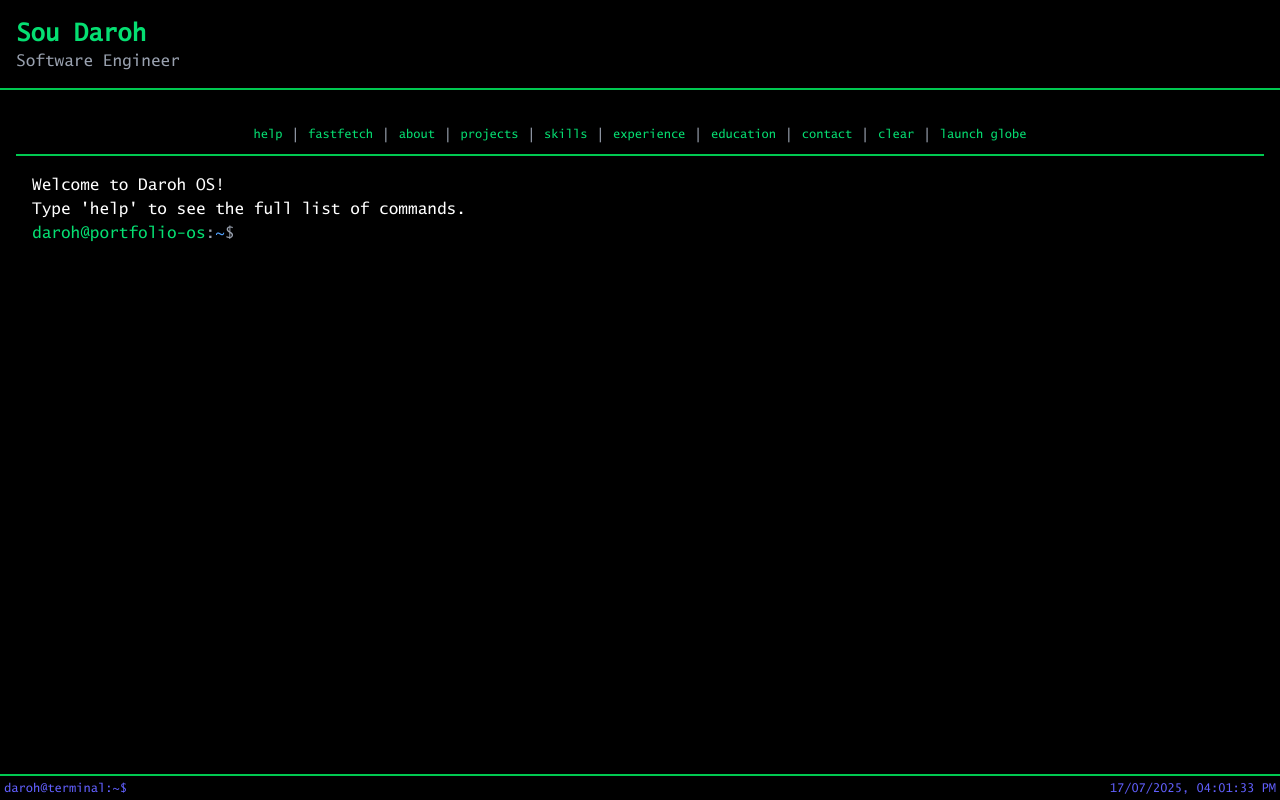
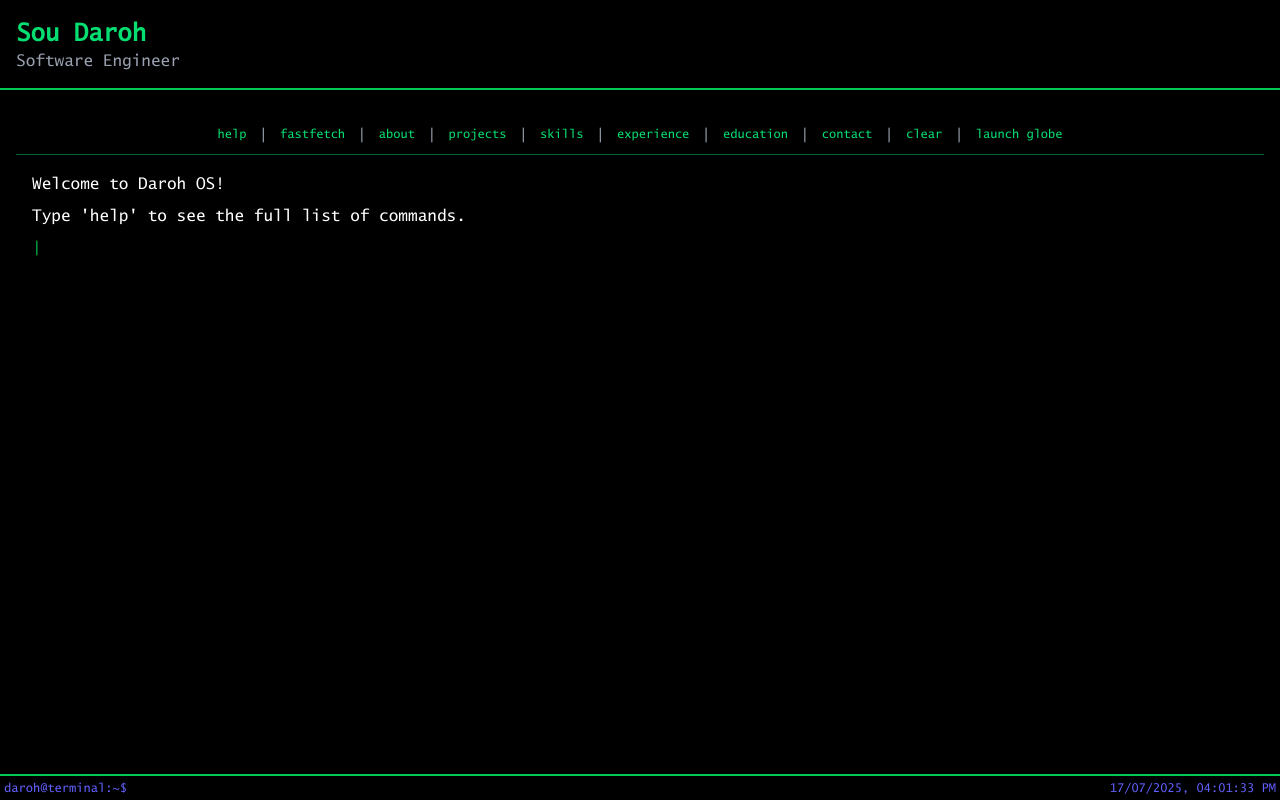
Before and after one commit to vannputh/puth-terminal, a Next.js app: page / in a window 1280 px wide. Built offline with nearby package versions, Linux system fonts and the light colour scheme.

Commit message:
improved the terminal, fastfetch new features, fixed other bugs

```diff
--- a/src/components/Terminal.tsx
+++ b/src/components/Terminal.tsx
@@ -2,10 +2,194 @@
 
 import React, { Suspense, useEffect } from "react";
 import dynamic from "next/dynamic";
+import { FaGithub, FaLinkedin, FaEnvelope } from "react-icons/fa";
 import { useTerminal } from "@/hooks/useTerminal";
 import { commandList } from "@/config/commands";
+import TerminalOutput from "./TerminalOutput";
 
 const Globe = dynamic(() => import("./Globe"));
+
+const CommandButton = ({ command, onClick }: { command: any; onClick: (cmd: string) => void }) => (
+  <button
+    className="text-green-400 mx-2 my-1 text-xs hover:bg-green-500 hover:text-black cursor-pointer px-1 rounded"
+    onClick={() => onClick(command.name)}
+  >
+    {command.icon && <span className="mr-1">{command.icon}</span>}
+    {command.name}
+  </button>
+);
+
+const TerminalHeader = ({ executeCommand }: { executeCommand: (cmd: string) => void }) => (
+  <div className="bg-black p-2 text-center flex-shrink-0 border-b border-green-800">
+    <div className="mt-2 flex items-center justify-center flex-wrap">
+      {commandList.map((cmd, index) => (
+        <React.Fragment key={cmd.name}>
+          <CommandButton command={cmd} onClick={executeCommand} />
+          {index < commandList.length - 1 && (
+            <span className="text-gray-400 hidden md:inline">|</span>
+          )}
+        </React.Fragment>
+      ))}
+    </div>
+  </div>
+);
+
+const HistoryLine = ({ line }: { line: any }) => {
+  if (typeof line === "string") {
+    return <TerminalOutput html={line} />;
+  }
+
+  if (typeof line === "object" && line !== null) {
+    switch (line.type) {
+      case "fastfetch":
+        const {
+          name, os, kernel, uptime, shell, terminal, resolution, colorDepth, pixelRatio,
+          cpu, gpu, memoryUsed, deviceType, platform, timezone, language, contact, art, title
+        } = line.data;
+        const fastfetchArt = art.replace(
+          'class="text-green-400"',
+          'class="text-primary"'
+        );
+
+        const ContactLink = ({
+          icon,
+          href,
+          text,
+          className,
+        }: {
+          icon: React.ReactNode;
+          href: string;
+          text: string;
+          className?: string;
+        }) => (
+          <a
+            href={href}
+            target="_blank"
+            rel="noopener noreferrer"
+            className={`flex items-center ${className}`}
+          >
+            {icon}
+            <span className="ml-2">{text}</span>
+          </a>
+        );
+
+        return (
+          <div className="flex">
+            <div className="w-1/3 pr-4">
+              <div
+                className="font-mono text-primary whitespace-pre"
+                dangerouslySetInnerHTML={{ __html: fastfetchArt }}
+              />
+            </div>
+            <div className="w-2/3 flex flex-col space-y-1 text-sm">
+              <div>
+                <span className="text-green-400 font-bold">
+                  {name}@terminal
+                </span>
+              </div>
+              <div>{"-".repeat(`${name}@terminal`.length)}</div>
+              <div className="space-y-1">
+                <div><span className="font-bold text-indigo-400">Title:</span> <span className="text-yellow-400">{title}</span></div>
+                <div><span className="font-bold text-indigo-400">OS:</span> <span className="text-blue-400">{os}</span></div>
+                <div><span className="font-bold text-indigo-400">Host:</span> <span className="text-blue-300">{deviceType} ({platform})</span></div>
+                <div><span className="font-bold text-indigo-400">Kernel:</span> <span className="text-blue-200">{kernel}</span></div>
+                <div><span className="font-bold text-indigo-400">Uptime:</span> <span className="text-green-400">{uptime}</span></div>
+                <div><span className="font-bold text-indigo-400">Shell:</span> <span className="text-purple-400">{shell}</span></div>
+                <div><span className="font-bold text-indigo-400">Display:</span> <span className="text-orange-400">{resolution}</span></div>
+                <div><span className="font-bold text-indigo-400">DE:</span> <span className="text-purple-300">{terminal}</span></div>
+                <div><span className="font-bold text-indigo-400">Terminal:</span> <span className="text-purple-200">{shell}</span></div>
+                <div><span className="font-bold text-indigo-400">CPU:</span> <span className="text-red-400">{cpu}</span></div>
+                <div><span className="font-bold text-indigo-400">GPU:</span> <span className="text-red-300">{gpu}</span></div>
+                {memoryUsed !== "Unknown" && <div><span className="font-bold text-indigo-400">Memory:</span> <span className="text-red-200">{memoryUsed}</span></div>}
+                <div><span className="font-bold text-indigo-400">Locale:</span> <span className="text-gray-300">{language}</span></div>
+              </div>
+              <div className="pt-2">
+                <div><span className="font-bold text-indigo-400">Contact:</span></div>
+                <div className="ml-4 flex flex-col space-y-1">
+                  <ContactLink
+                    icon={<FaEnvelope size={14} className="text-red-400" />}
+                    href={`mailto:${contact.email}`}
+                    text={contact.email}
+                    className="text-yellow-300 hover:text-yellow-100"
+                  />
+                  <ContactLink
+                    icon={<FaGithub size={14}/>}
+                    href={`https://github.com/${contact.github}`}
+                    text={contact.github}
+                    className="text-white-300 hover:text-green-100"
+                  />
+                  <ContactLink
+                    icon={<FaLinkedin size={14} className="text-blue-400" />}
+                    href={`https://linkedin.com/in/${contact.linkedin}`}
+                    text={contact.linkedin}
+                    className="text-blue-300 hover:text-blue-100"
+                  />
+                </div>
+              </div>
+            </div>
+          </div>
+        );
+      default:
+        return <TerminalOutput html={JSON.stringify(line)} />;
+    }
+  } else if (typeof line === 'string' && line.includes("Command not found")) {
+    return <TerminalOutput html={line} />;
+  }
+
+
+  return null;
+};
+
+const TerminalHistory = ({ history }: { history: any[] }) => (
+  <div>
+    {history.map((line, index) => (
+      <div key={index} className="mb-2">
+        <HistoryLine line={line} />
+      </div>
+    ))}
+  </div>
+);
+
+const TerminalInput = ({
+  input,
+  promptLine1,
+  promptLine2,
+  isTyping,
+  onInputChange,
+  onInputKeyDown,
+}: {
+  input: string;
+  promptLine1: string;
+  promptLine2: string;
+  isTyping: boolean;
+  onInputChange: (e: React.ChangeEvent<HTMLInputElement>) => void;
+  onInputKeyDown: (e: React.KeyboardEvent<HTMLInputElement>) => void;
+}) =>
+  !isTyping && (
+    <div>
+      <div>
+        <TerminalOutput html={promptLine1} />
+      </div>
+      <div className="flex items-center">
+        <div className="flex-shrink-0">
+          <TerminalOutput html={promptLine2} />
+        </div>
+        <input
+          id="terminal-input"
+          type="text"
+          value={input}
+          onChange={onInputChange}
+          onKeyDown={onInputKeyDown}
+          className="bg-transparent border-none text-green-400 focus:outline-none caret-transparent"
+          autoComplete="off"
+          autoFocus
+          disabled={isTyping}
+          style={{ width: `${input.length}ch` }}
+        />
+        <span className="blinking-cursor text-green-500">|</span>
+      </div>
+    </div>
+  );
 
 const Terminal = () => {
   const {
@@ -14,10 +198,12 @@ const Terminal = () => {
     isTyping,
     showGlobe,
     terminalRef,
-    styledPrompt,
+    promptLine1,
+    promptLine2,
     handleInputChange,
     handleInputKeyDown,
     setShowGlobe,
+    executeCommand,
   } = useTerminal();
 
   useEffect(() => {
@@ -27,51 +213,27 @@ const Terminal = () => {
   }, [history, isTyping]);
 
   return (
-    <>
-      <div className="w-full h-full bg-black shadow-lg overflow-hidden flex flex-col">
-        <div className="bg-black p-2 text-center flex-shrink-0 border-b-2 border-green-500">
-          <div className="mt-2 flex items-center justify-center flex-wrap">
-            {commandList.map((cmd, index) => (
-              <React.Fragment key={cmd.name}>
-                <span className="text-green-400 mx-2 my-1 text-xs">{cmd.name}</span>
-                {index < commandList.length - 1 && (
-                  <span className="text-gray-400 hidden md:inline">|</span>
-                )}
-              </React.Fragment>
-            ))}
-          </div>
-        </div>
+    <div className="w-full h-full bg-black shadow-lg flex flex-col terminal">
+      <TerminalHeader executeCommand={executeCommand} />
       <div
         ref={terminalRef}
         className="p-4 text-white font-mono flex-grow overflow-y-auto"
         onClick={() => document.getElementById("terminal-input")?.focus()}
       >
-          <div>
-            {history.map((line, index) => (
-              <div key={index} dangerouslySetInnerHTML={{ __html: line }} />
-            ))}
-          </div>
-          {!isTyping && (
-            <div className="flex items-center">
-              <div className="flex-shrink-0 mr-2" dangerouslySetInnerHTML={{ __html: styledPrompt }}></div>
-              <input
-                id="terminal-input"
-                type="text"
-                value={input}
-                onChange={handleInputChange}
-                onKeyDown={handleInputKeyDown}
-                className="bg-transparent border-none text-white w-full focus:outline-none"
-                autoFocus
-                disabled={isTyping}
+        <TerminalHistory history={history} />
+        <TerminalInput
+          input={input}
+          promptLine1={promptLine1}
+          promptLine2={promptLine2}
+          isTyping={isTyping}
+          onInputChange={handleInputChange}
+          onInputKeyDown={handleInputKeyDown}
         />
-            </div>
-          )}
-        </div>
       </div>
       <Suspense fallback={null}>
         <Globe isOpen={showGlobe} onClose={() => setShowGlobe(false)} />
       </Suspense>
-    </>
+    </div>
   );
 };
 
```
Lines whose indentation alone changed are shown as unchanged.
